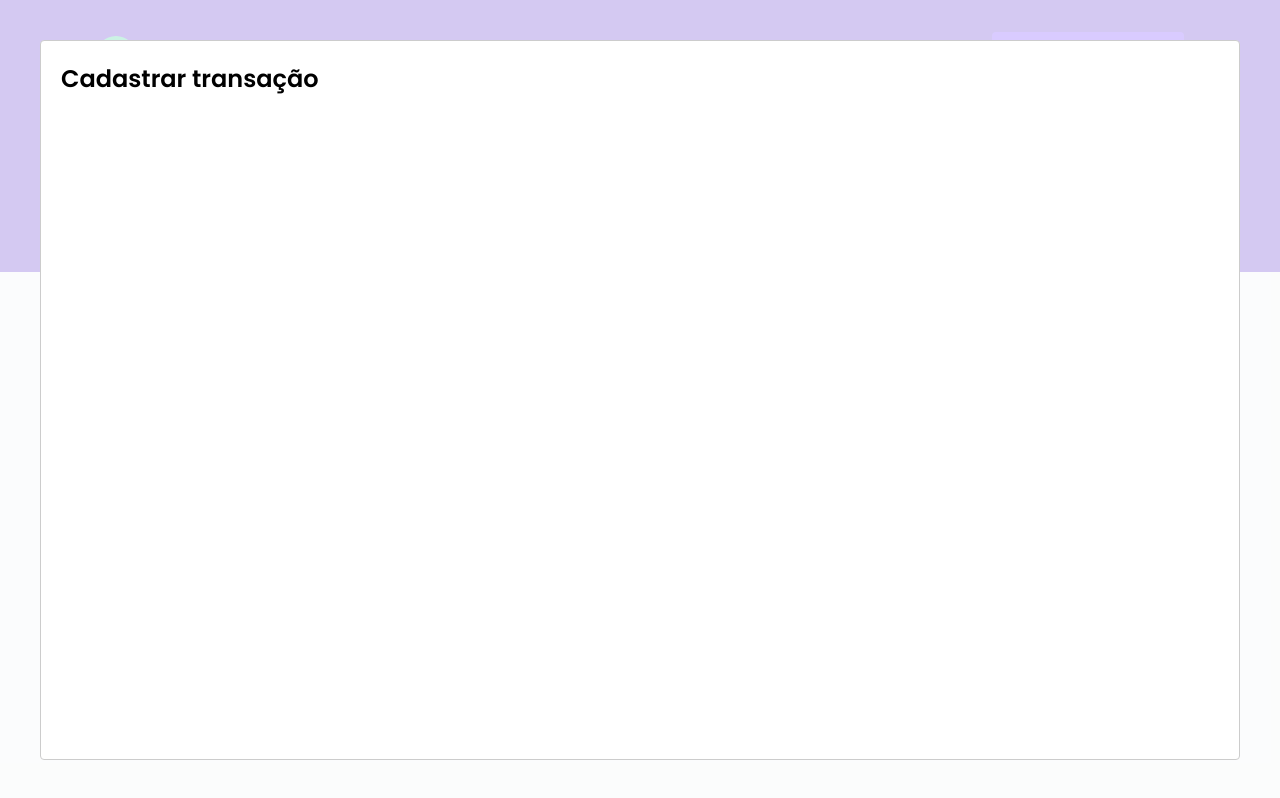
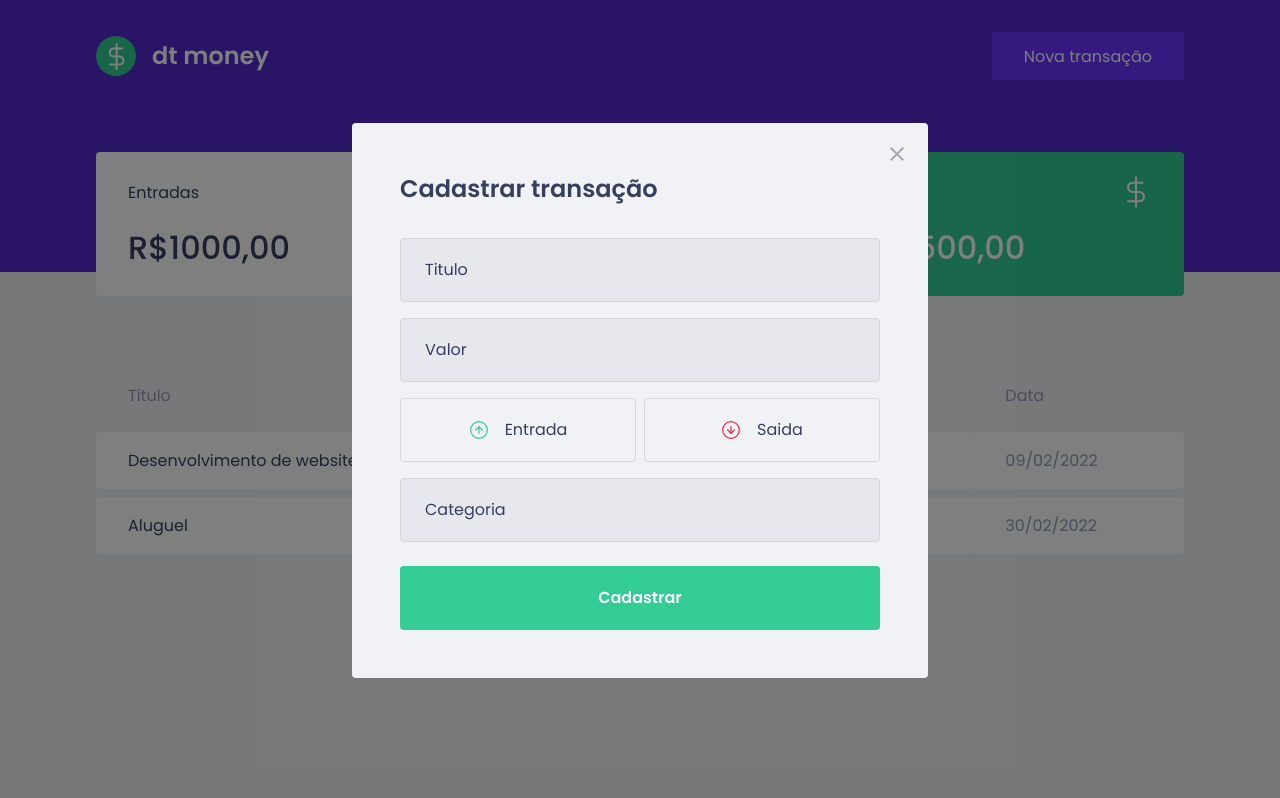
Before and after one commit to robson-oliveira-abreu/dtmoney, a React (Create React App) app: page / in a window 1280 px wide. Both pictures are taken after a click on the button "Nova transação". Built offline with nearby package versions, Linux system fonts and the light colour scheme; no server answers; what miragejs would draw is missing.

Commit message:
Commit Capitulo 2 topico 4 atualização

```diff
--- a/package.json
+++ b/package.json
@@ -6,6 +6,7 @@
     "@types/react-modal": "^3.13.1",
     "axios": "^0.25.0",
     "miragejs": "^0.1.43",
+    "polished": "^4.1.4",
     "react": "^17.0.2",
     "react-dom": "^17.0.2",
     "react-modal": "^3.14.4",
--- a/src/components/NewTransactionModal/index.tsx
+++ b/src/components/NewTransactionModal/index.tsx
@@ -1,4 +1,9 @@
 import Modal from "react-modal";
+import incomeImg from "../../assets/Entradas.svg";
+import outcomeImg from "../../assets/Saidas.svg";
+import CloseImg from "../../assets/Vector.svg";
+
+import { Container, TransactionTypeContainer } from "./style";
 
 interface NewTransactionModalProps {
   isOpen: boolean;
@@ -6,13 +11,58 @@
 
 }
 
-export function NewTransactionModal({isOpen, onRequestClose}: NewTransactionModalProps) {
+export function NewTransactionModal({ isOpen, onRequestClose }: NewTransactionModalProps) {
   return (
     <Modal
       isOpen={isOpen}
       onRequestClose={onRequestClose}
+      overlayClassName="react-modal-overlay"
+      className="react-modal-content"
     >
+      <button
+        type="button"
+        onClick={onRequestClose}
+        className="react-modal-close"
+      >
+        <img src={CloseImg} alt="Fechar modal" />
+      </button>
+
+      <Container>
         <h2>Cadastrar transação</h2>
+
+        <input
+          placeholder="Titulo"
+        />
+
+        <input
+          type="number"
+          placeholder="Valor"
+        />
+
+        <TransactionTypeContainer>
+          <button
+            type="button"
+          >
+            <img src={incomeImg} alt="Entrada" />
+            <span>Entrada</span>
+          </button>
+
+          <button
+            type="button"
+          >
+            <img src={outcomeImg} alt="Saida" />
+            <span>Saida</span>
+          </button>
+        </TransactionTypeContainer>
+
+        <input
+          placeholder="Categoria"
+        />
+
+        <button type="submit">
+          Cadastrar
+        </button>
+      </Container>
     </Modal>
   );
 }
--- a/src/components/NewTransactionModal/style.ts
+++ b/src/components/NewTransactionModal/style.ts
@@ -1,5 +1,87 @@
 import styled from "styled-components";
+import { darken } from "polished";
 
-export const Container = styled.div`
+export const Container = styled.form`
+    h2 {
+        color: var(--text-title);
+        font-size: 1.5rem;
+        margin-bottom: 2rem;
+    }
+
+    input {
+        width: 100%;
+        padding: 0 1.5rem;
+        height: 4rem;
+        border-radius: 0.25rem;
+
+        border: 1px solid #d7d7d7;
+        background: #e7e7ee;
+
+        font-weight: 400;
+        font-size: 1rem;
+
+        &::placeholder {
+            color: var(--text-title);
+        }
+
+        & + input {
+            margin-top: 1rem;
+        }
+    }
+
+    button[type="submit"]{
+        width: 100%;
+        padding: 0 1.5rem;
+        height: 4rem;
+        background: var(--green);
+        color: #FFF;
+        border-radius: 0.25rem;
+        border: 0;
+        font-size: 1rem;
+        margin-top: 1.5rem;
+        font-weight: 600;
+
+        transition: filter 0.2s;
+
+        &:hover{
+            filter: brightness(0.9);
+        }
+    }
+`;
+
+export const TransactionTypeContainer = styled.div`
+    margin: 1rem 0;
+    display: grid;
+    grid-template-columns: 1fr 1fr;
+    gap: 0.5rem;
+
+    button {
+        height: 4rem;
+        border: 1px solid #d7d7d7;
+        border-radius: 0.25rem;
+
+        background: transparent;
+        display: flex;
+        align-items: center;
+        justify-content: center;
+
+        transition: border-color  0.2s;
+
+        &:hover {
+            border-color: ${darken(0.1 , "#d7d7d7")};
+        }
+
+        img {
+            width: 20px;
+            height: 20px;
+        }
+
+        span {
+            display: inline-block;
+            margin-left: 1rem;
+            font-size: 1rem;
+            color: var(--text-title);
+        }
+    }
 
 `;
--- a/src/styles/global.ts
+++ b/src/styles/global.ts
@@ -54,4 +54,41 @@
         opacity: 0.6;
         cursor: not-allowed;
     }
+
+    .react-modal-overlay{
+        background: rgba(0,0,0,0.5);
+
+        position: fixed;
+        top: 0;
+        bottom: 0;
+        right: 0;
+        left: 0;
+
+        display: flex;
+        align-items: center;
+        justify-content: center;
+    }
+
+    .react-modal-content{
+        width: 100%;
+        max-width: 576px;
+        background: var(--background);
+        padding: 3rem;
+        position: relative;
+        border-radius: 0.25rem;
+    }
+
+    .react-modal-close{
+        position: absolute;
+        right: 1.5rem;
+        top: 1.5rem;
+        border: 0;
+        background: transparent;
+
+        transition: filter 0.2s;
+
+        &:hover {
+            filter: brightness(0.8);
+        }
+    }
 `
```
Also changed, not shown: src/App.tsx (line endings or trailing spaces), 1 other file (tests, documents, lock files or other folders). Lines whose indentation alone changed are shown as unchanged.
